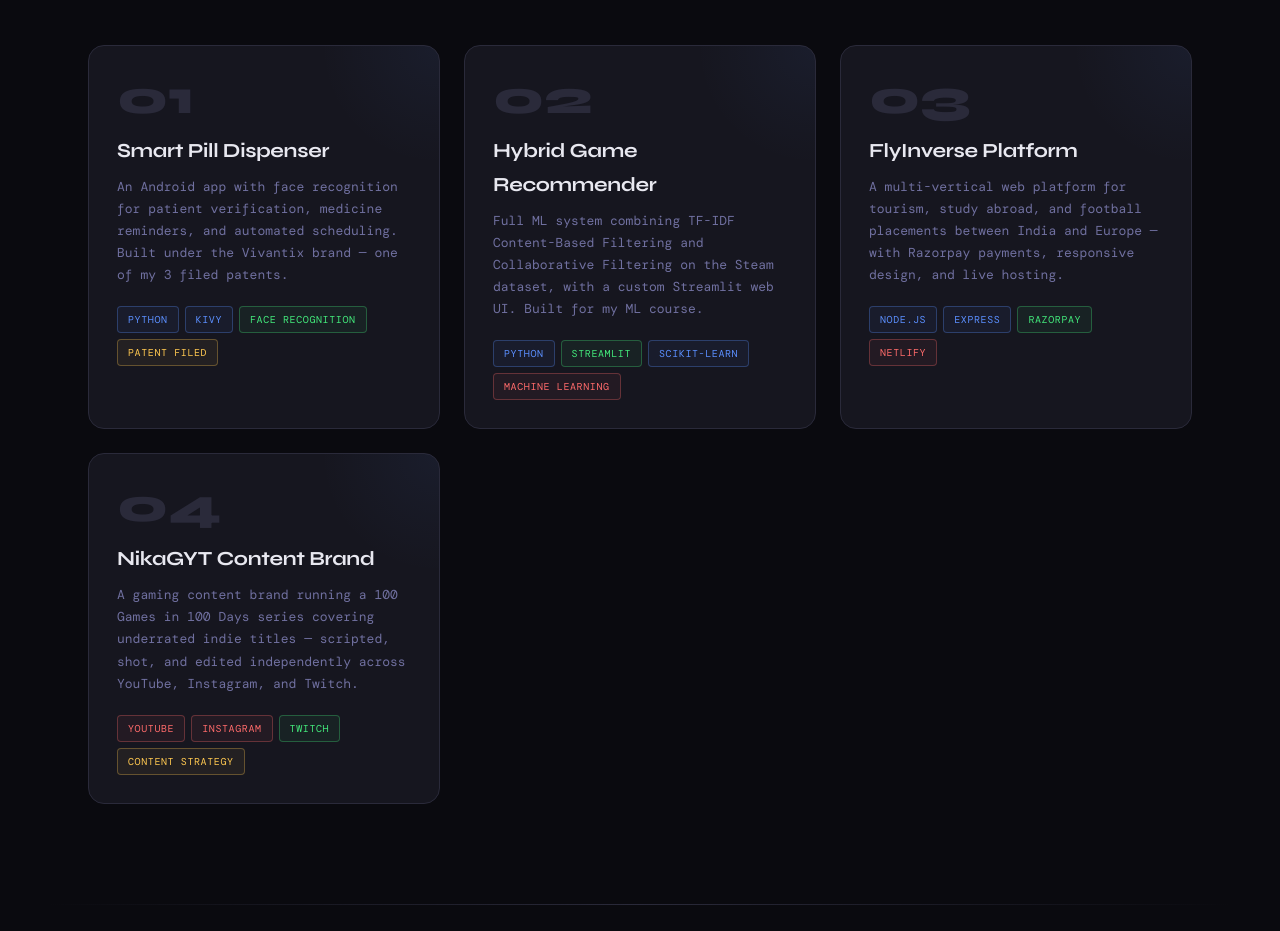
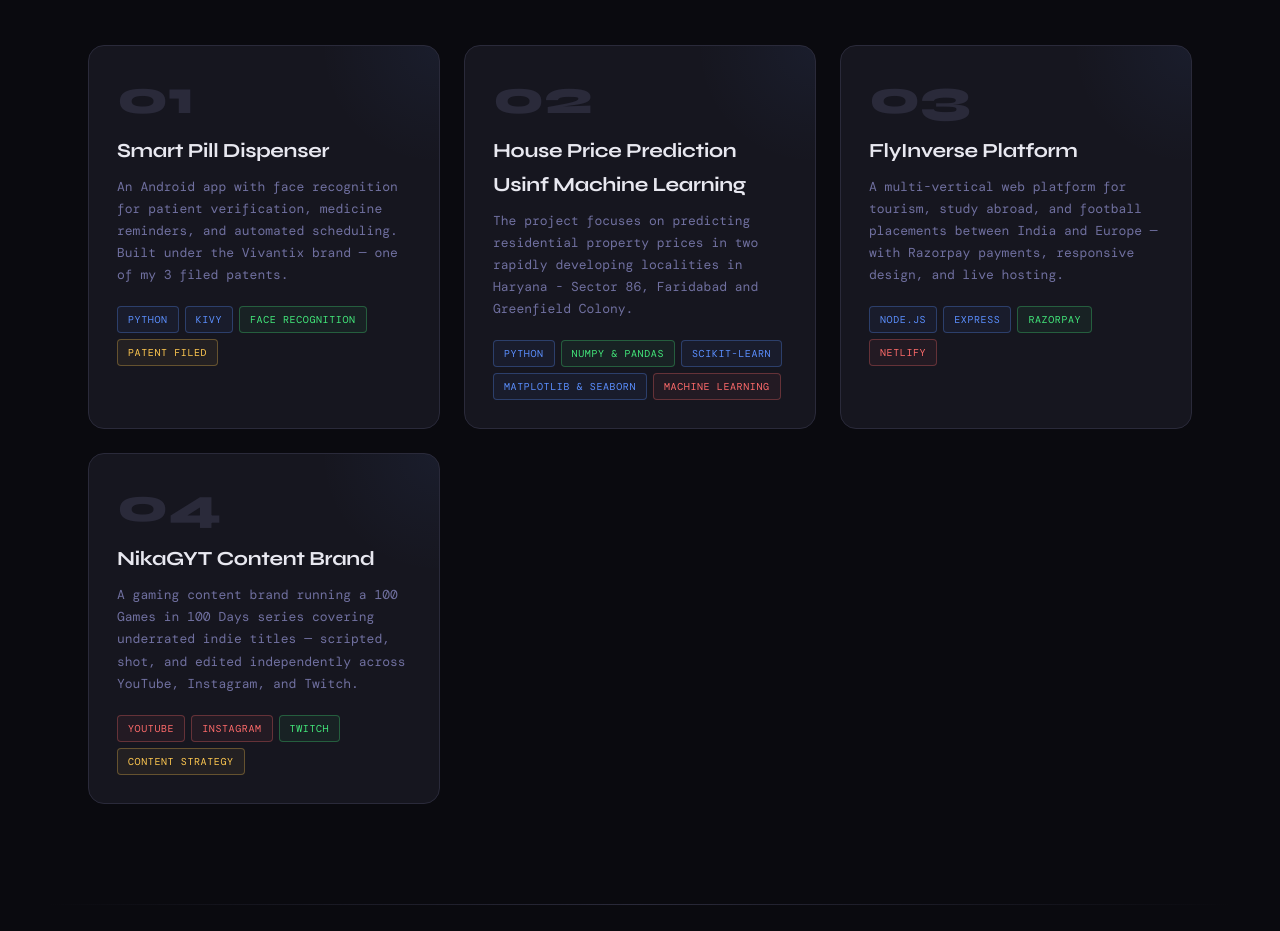
Before and after one commit to Krish8790/E-Portfolio.github.io, a plain HTML site: page index.html in a window 1280 px wide. Shown: the part 2820-3751 px from the top of the page. Drawn offline with nearby package versions, Linux system fonts and the light colour scheme; a web font is replaced by a local one.

Commit message:
index.html

```diff
--- a/index.html
+++ b/index.html
@@ -367,12 +367,13 @@
     </div>
     <div class="project-card reveal">
       <div class="project-num">02</div>
-      <div class="project-name">Hybrid Game Recommender</div>
-      <div class="project-desc">Full ML system combining TF-IDF Content-Based Filtering and Collaborative Filtering on the Steam dataset, with a custom Streamlit web UI. Built for my ML course.</div>
+      <div class="project-name">House Price Prediction Usinf Machine Learning</div>
+      <div class="project-desc">The project focuses on predicting residential property prices in two rapidly developing localities in Haryana - Sector 86, Faridabad and Greenfield Colony.</div>
       <div class="project-tags">
         <span class="project-tag tag-blue">Python</span>
-        <span class="project-tag tag-green">Streamlit</span>
+        <span class="project-tag tag-green">NumPy & Pandas</span>
         <span class="project-tag tag-blue">Scikit-learn</span>
+        <span class="project-tag tag-blue">Matplotlib & Seaborn</span>
         <span class="project-tag tag-red">Machine Learning</span>
       </div>
     </div>
```
